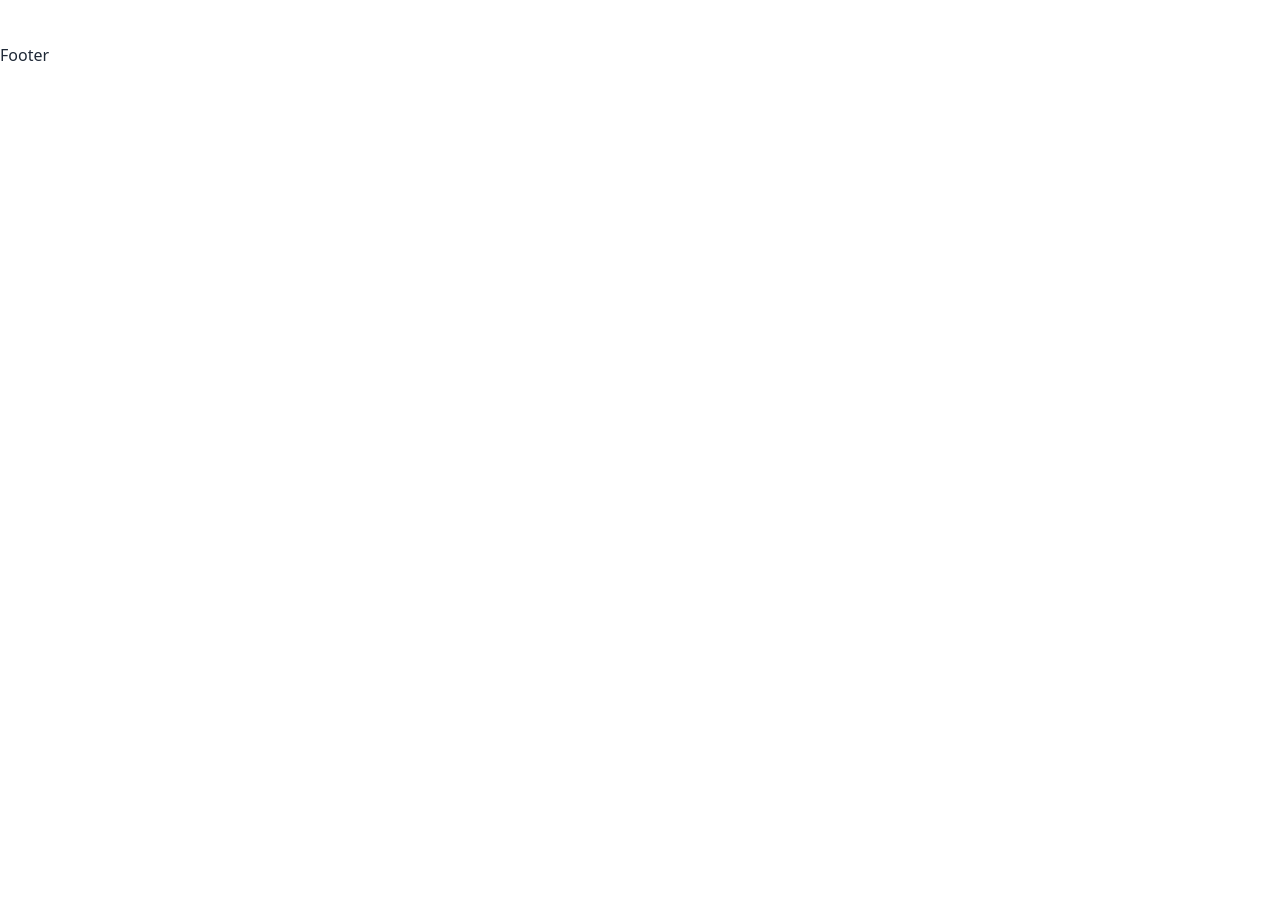
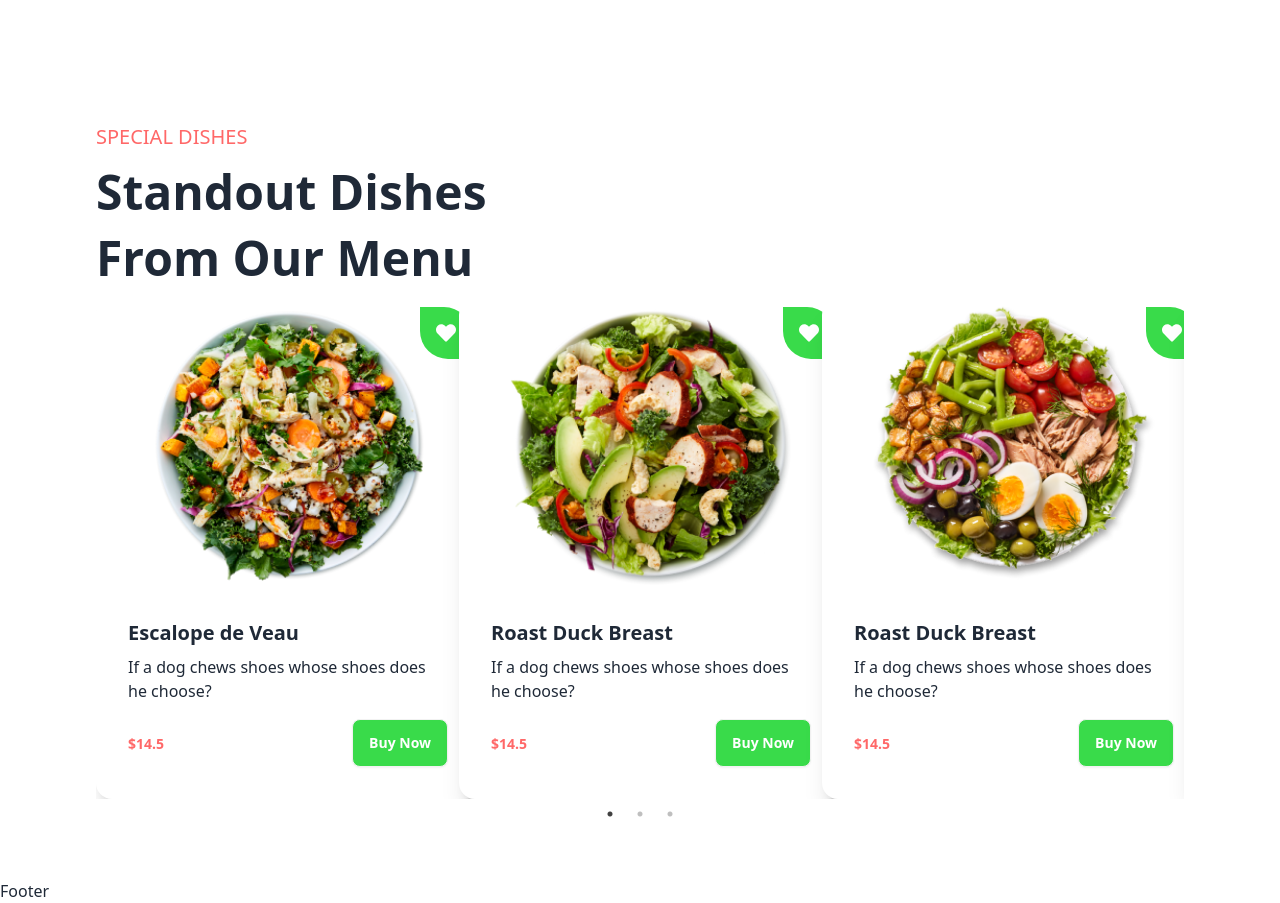
Before and after one commit to mazharulislam-12/foodi-client, a React (Vite) app: page / in a window 1280 px wide. Shown: the part 1580-2483 px from the top of the page. Before the commit the page ends 1647 px from the top, so only its background shows below. Built offline with nearby package versions, Linux system fonts and the light colour scheme.

Commit message:
card section create

```diff
--- a/package.json
+++ b/package.json
@@ -16,6 +16,8 @@
     "react-dom": "^18.2.0",
     "react-icons": "^5.0.1",
     "react-router-dom": "^6.22.1",
+    "react-slick": "^0.30.2",
+    "slick-carousel": "^1.8.1",
     "sort-by": "^1.2.0"
   },
   "devDependencies": {
--- a/src/App.css
+++ b/src/App.css
@@ -16,3 +16,6 @@ header{
 .title{
     @apply text-4xl md:text-5xl font-bold my-2 md:leading-snug leading-snug
 }
+.heartStar{
+    border-radius: 0px 28px 0px 28px;
+}
--- a/src/Pages/home/Categories.jsx
+++ b/src/Pages/home/Categories.jsx
@@ -17,12 +17,11 @@ const Categories = () => {
                 <h2 className='title'>Popular Catagories</h2>
             </div>
 
-
             {/* category cards */}
             <div className='flex flex-col sm:flex-row flex-wrap justify-around gap-8 items-center m-12 rounded-md'>
                 {
                     categoryItems.map((item, i) => (
-                        <div key={i} className='shadow-lg rounded-md bg-white py-6 px-5 w-72 mx-auto text-center cursor-pointer hover:-translate-y-4 duration-300 transition-all'>
+                        <div key={i} className='shadow-lg rounded-md bg-white py-6 px-5 w-64 mx-auto text-center cursor-pointer hover:-translate-y-4 duration-300 transition-all'>
                             <div className='flex w-full mx-auto items-center justify-center'>
                                 <img src={item.image} alt="" className='bg-[#C1F1C6] p-5 rounded-full w-28 h-28' />
                             </div>
@@ -35,9 +34,6 @@ const Categories = () => {
                 }
             </div>
 
-
-
-
         </div>
     );
 };
--- a/src/Pages/home/Home.jsx
+++ b/src/Pages/home/Home.jsx
@@ -1,12 +1,14 @@
 import React from 'react'
 import Banner from '../../component/Banner'
 import Categories from './Categories'
+import SpecialDishes from './SpecialDishes'
 
 export const Home = () => {
     return (
         <div>
             <Banner></Banner>
             <Categories></Categories>
+            <SpecialDishes></SpecialDishes>
         </div>
     )
 }
--- /dev/null
+++ b/src/Pages/home/SpecialDishes.jsx
@@ -0,0 +1,81 @@
+import React, { useEffect, useState } from 'react'
+import "slick-carousel/slick/slick.css";
+import "slick-carousel/slick/slick-theme.css";
+import Slider from 'react-slick';
+import Cards from '../../component/Cards';
+
+
+const simpleNextArrow = () => {
+
+}
+
+const SpecialDishes = () => {
+
+  const [recipes, setRecipes] = useState([]);
+  const slider = React.useRef(null)
+
+  useEffect(() => {
+    fetch('/menu.json')
+      .then(res => res.json())
+      .then(data => {
+        const specials = data.filter(item => item.category === "popular")
+        // console.log(specials);
+        setRecipes(specials);
+      })
+
+  }, []);
+
+
+  // setting
+  const settings = {
+    dots: true,
+    infinite: false,
+    speed: 500,
+    slidesToShow: 3,
+    slidesToScroll: 3,
+    initialSlide: 0,
+    responsive: [
+      {
+        breakpoint: 1024,
+        settings: {
+          slidesToShow: 3,
+          slidesToScroll: 3,
+          infinite: true,
+          dots: true
+        }
+      },
+      {
+        breakpoint: 600,
+        settings: {
+          slidesToShow: 2,
+          slidesToScroll: 2,
+          initialSlide: 2
+        }
+      },
+      {
+        breakpoint: 480,
+        settings: {
+          slidesToShow: 1,
+          slidesToScroll: 1
+        }
+      }
+    ]
+  };
+  return (
+    <div className='section-container my-20'>
+      <div className='text-left '>
+        <h5 className='sub-title'>Special Dishes</h5>
+        <h2 className='title md:w-[450px] '>Standout Dishes From Our Menu</h2>
+      </div>
+      <Slider {...settings}>
+        {
+          recipes.map((item, i) => (
+            <Cards key={i} item={item}></Cards>
+          ))
+        }
+      </Slider>
+    </div>
+  )
+}
+
+export default SpecialDishes
--- /dev/null
+++ b/src/component/Cards.jsx
@@ -0,0 +1,34 @@
+import React, { useState } from 'react'
+import { Link } from 'react-router-dom'
+import { FaHeart } from "react-icons/fa";
+
+const Cards = ({ item }) => {
+    const [isHeartFillted, setIsHeartFillted] = useState(false);
+
+    const handleHeatClick = () => {
+        setIsHeartFillted(!isHeartFillted)
+    }
+    return (
+        <div>
+            {/* cards */}
+            <div className="card w-96 bg-base-100 shadow-xl relative">
+                <div className= {`rating gap-1 absolute right-2 top-2 p-4 heartStar bg-green ${isHeartFillted ? "text-rose-500" : "text-white"} `} onClick={handleHeatClick}>
+                    <FaHeart className='h-5 w-5 cursor-pointer '/>
+                </div>
+                <Link to={'/menu/${item._id}'}>
+                    <figure><img src={item.image} alt="" className='hover:scale-105 transition-all duration-200 md:h-72' /></figure>
+                </Link>
+                <div className="card-body">
+                    <h2 className="card-title">{item.name}</h2>
+                    <p>If a dog chews shoes whose shoes does he choose?</p>
+                    <div className="card-actions justify-between items-center mt-2">
+                        <h5 className='font-semibold'><span className='text-sm text-red'>${item.price}</span></h5>
+                        <button className="btn  bg-green text-white">Buy Now</button>
+                    </div>
+                </div>
+            </div>
+        </div>
+    )
+}
+
+export default Cards
```
Also changed, not shown: 1 other file (tests, documents, lock files or other folders).
